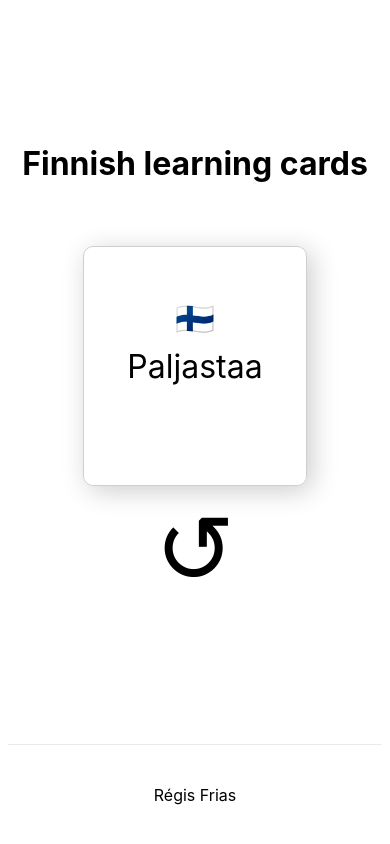
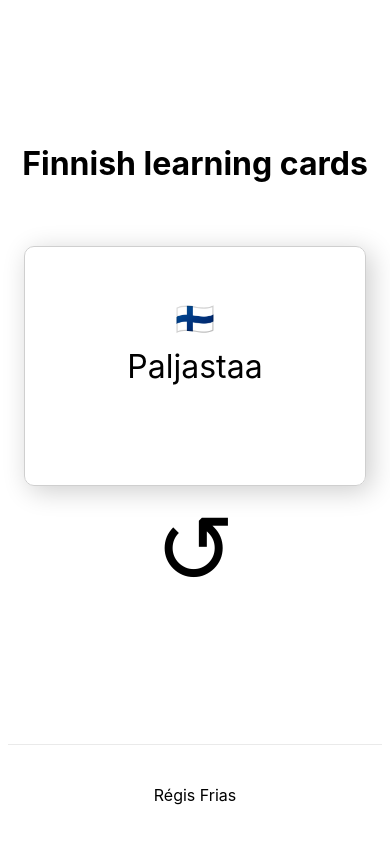
Before and after one commit to regisfrias/finnish-vocabulary-cards, a Next.js app: page / in a window 390 px wide. Built offline with nearby package versions, Linux system fonts and the light colour scheme.

Commit message:
Fix mobile card width.

```diff
--- a/styles/Home.module.css
+++ b/styles/Home.module.css
@@ -153,4 +153,7 @@
     width: 100%;
     flex-direction: column;
   }
+  .card {
+    width: calc(100% - 2rem);
+  }
 }
```
